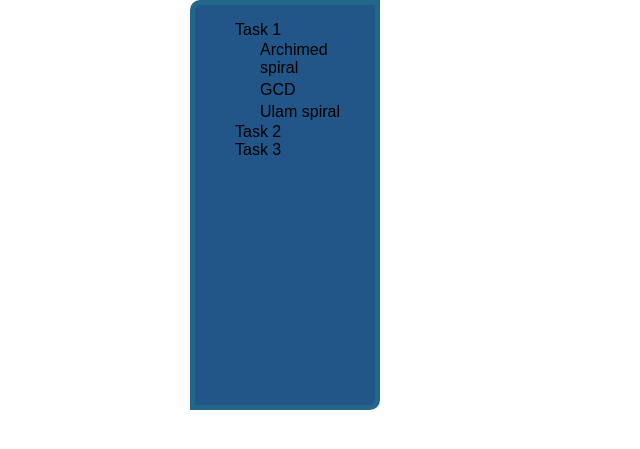
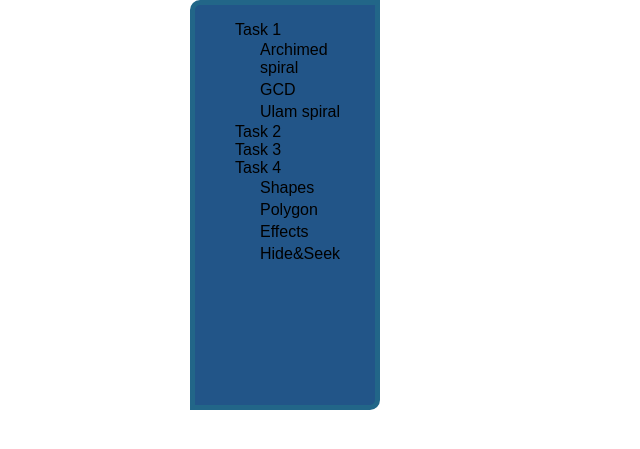
Before and after one commit to JendaPlhak/math_in_python, a Flask app: page /plhak/ in a window 1280 px wide. Shown: the part 65-514 px from the top of the page, without its empty margins (0-640 px from the left). Run offline with Flask 2, Linux system fonts and the light colour scheme.

Commit message:
plhak>task4>content

```diff
--- a/webserver/layout2/templates/plhak.html
+++ b/webserver/layout2/templates/plhak.html
@@ -12,6 +12,26 @@
 	{% elif task == 'ulam_spiral'%}
 		<img src="../static/img/JendasWork/1_task/Ulam_spiral.png" width="500" alt="archimed_spiral.png">
 		<p>Click <a href="https://github.com/JendaPlhak/math_in_python/blob/master/JendasWork/1_task/spirals.py">here</a> to see the code.</p>
+	{% elif task == 'shapes' %}
+		<img src="../static/img/JendasWork/4_task/circle.png" width="500" alt="circle.png">
+		<img src="../static/img/JendasWork/4_task/spiral.png" width="500" alt="spiral.png">
+		<img src="../static/img/JendasWork/4_task/triangle.png" width="500" alt="triangle.png">
+		<p>Click <a href="https://github.com/JendaPlhak/math_in_python/blob/master/JendasWork/4_task/simple_shapes.py">here</a> to see the code.</p>
+	{% elif task == 'polygon' %}
+		<img src="../static/img/JendasWork/4_task/Polygon.svg" width="500" alt="Polygon.svg">
+		<p>Click <a href="https://github.com/JendaPlhak/math_in_python/blob/master/JendasWork/4_task/polygon.py">here</a> to see the code.</p>
+	{% elif task == 'effects' %}
+		<img src="../static/img/JendasWork/4_task/waves.png" width="500" alt="waves.png">
+		<img src="../static/img/JendasWork/4_task/CompositeImage.png" width="500" alt="CompositeImage.png">
+		<p>Click <a href="https://github.com/JendaPlhak/math_in_python/blob/master/JendasWork/4_task/effects.py">here</a> to see the code.</p>
+	{% elif task == 'hide_and_seek' %}
+		<img src="../static/img/JendasWork/4_task/hide_and_seek1_orig.png" width="500" alt="hide_and_seek1_orig.png">
+		<img src="../static/img/JendasWork/4_task/hide_and_seek1.png" width="500" alt="hide_and_seek1.png">
+		<img src="../static/img/JendasWork/4_task/hide_and_seek2_orig.png" width="500" alt="hide_and_seek2_orig.png">
+		<img src="../static/img/JendasWork/4_task/hide_and_seek2.png" width="500" alt="hide_and_seek2.png">
+		<img src="../static/img/JendasWork/4_task/hide_and_seek3_orig.png" width="500" alt="hide_and_seek3_orig.png">
+		<img src="../static/img/JendasWork/4_task/hide_and_seek3.png" width="500" alt="hide_and_seek3.png">
+		<p>Click <a href="https://github.com/JendaPlhak/math_in_python/blob/master/JendasWork/4_task/hide_and_seek.py">here</a> to see the code.</p>
 	{% endif %}
 {% endblock %}
 {% block side_container %}
@@ -26,5 +46,12 @@
 	</li>
 	<li>Task 2</li>
 	<li>Task 3</li>
+	<li>Task 4</li>
+		<ul class="side_menu">
+			<li><a href="/plhak/shapes">Shapes</a></li>
+			<li><a href="/plhak/polygon">Polygon</a></li>
+			<li><a href="/plhak/effects">Effects</a></li>
+			<li><a href="/plhak/hide_and_seek">Hide&Seek</a></li>
+		</ul>
 </ol>
 {% endblock%}
```
Also changed, not shown: KvagrsWork/1_week/Bgraphicx.py (+12 -12 lines), webserver/layout2/templates/kvapil.html (+4 -3 lines).
